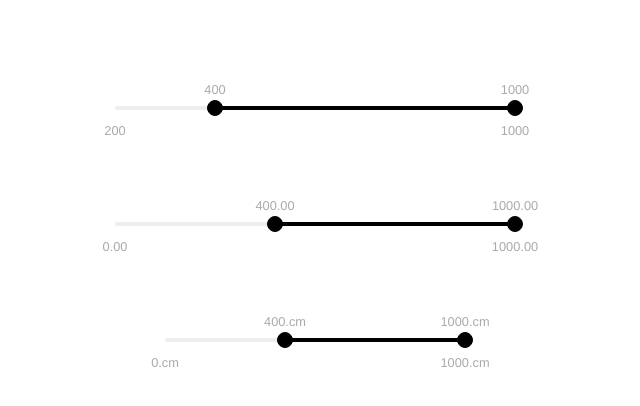
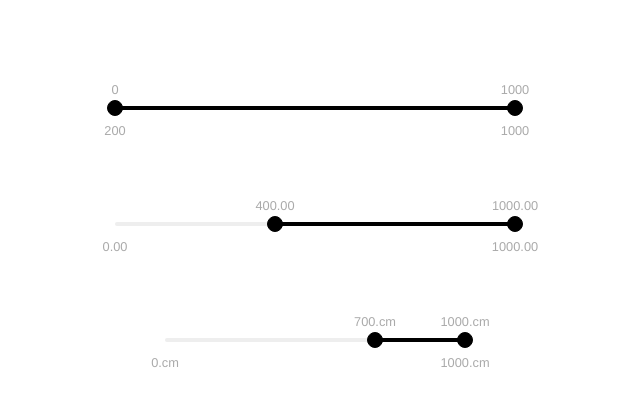
Before and after one commit to Zaibi727/Collection-of-Designs, a React (Create React App) app: page / in a window 1280 px wide. Shown: the top 406 px of the page, without its empty margins (325-965 px from the left). Built offline with nearby package versions, Linux system fonts and the light colour scheme.

Commit message:
rage change

```diff
--- a/src/components/thridMay/firstRange.js
+++ b/src/components/thridMay/firstRange.js
@@ -10,7 +10,7 @@ class FirstRange extends Component {
         super(props);
 
         this.state = {
-          value: { min: 400, max: 1000 },
+          value: { min: 0, max: 1000 },
         };
       }
 
--- a/src/components/thridMay/thirdRange.js
+++ b/src/components/thridMay/thirdRange.js
@@ -10,7 +10,7 @@ class ThirdRange extends Component {
         super(props);
 
         this.state = {
-          value: { min: 400, max: 1000 },
+          value: { min: 700, max: 1000 },
         };
       }
 
```
